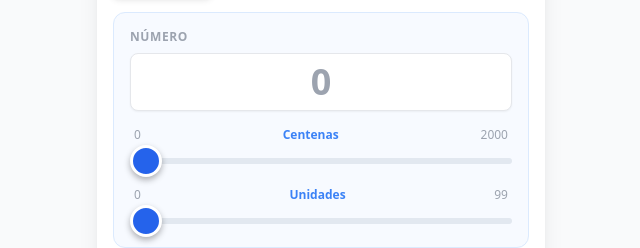
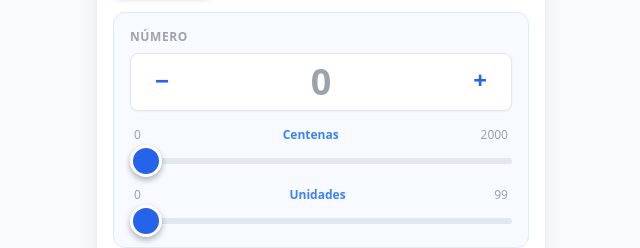
Before and after one commit to prototiposlegisla/abrir-projetos, a plain HTML site: page index.html in a window 1280 px wide. Shown: the part 172-420 px from the top of the page, 319-959 px from the left. Drawn offline with nearby package versions, Linux system fonts and the light colour scheme.

Commit message:
botões de mais e menos

```diff
--- a/index.html
+++ b/index.html
@@ -11,19 +11,18 @@
         input[type=range] {
             -webkit-appearance: none;
             background: transparent;
-            /* MELHORIA 1: Bloqueia rolagem da página ao arrastar o slider */
+            /* Previne rolagem da página ao arrastar o slider */
             touch-action: none;
         }
 
         input[type=range]::-webkit-slider-thumb {
             -webkit-appearance: none;
-            /* MELHORIA 2: Bolinha maior para mais estabilidade (Era 24px) */
+            /* Tamanho aumentado para evitar "pulo" ao soltar */
             height: 32px;
             width: 32px;
             border-radius: 50%;
             background: #2563EB;
             cursor: pointer;
-            /* Ajuste de centralização vertical para o novo tamanho */
             margin-top: -13px;
             box-shadow: 0 3px 6px rgba(0,0,0,0.3);
             border: 3px solid white;
@@ -86,14 +85,24 @@
             </div>
         </div>
 
-        <!-- Seção 2: Número (Input + Sliders Adaptáveis) -->
+        <!-- Seção 2: Número (Input + Botões + Sliders) -->
         <div class="bg-blue-50/50 p-4 rounded-xl border border-blue-100">
             <label class="block text-xs uppercase font-bold text-gray-400 mb-2 tracking-wider">Número</label>
 
-            <!-- Display/Input Principal -->
+            <!-- Display/Input Principal com Botões Granulares -->
             <div class="relative flex items-center mb-4">
+                <!-- Botão Menos -->
+                <button onclick="adjustNumber(-1)" class="absolute left-2 w-12 h-12 flex items-center justify-center text-blue-600 hover:bg-blue-100 rounded-full active:scale-90 transition-transform z-10 touch-action-manipulation font-bold text-2xl pb-1">
+                    −
+                </button>
+
                 <input type="tel" id="projectNumber" pattern="[0-9]*" inputmode="numeric" placeholder="0"
-                    class="w-full text-center text-4xl font-black py-2 bg-white border border-gray-200 rounded-lg focus:ring-4 focus:ring-blue-100 focus:border-blue-500 outline-none transition-all text-blue-700 shadow-sm">
+                    class="w-full text-center text-4xl font-black py-2 px-14 bg-white border border-gray-200 rounded-lg focus:ring-4 focus:ring-blue-100 focus:border-blue-500 outline-none transition-all text-blue-700 shadow-sm">
+
+                <!-- Botão Mais -->
+                <button onclick="adjustNumber(1)" class="absolute right-2 w-12 h-12 flex items-center justify-center text-blue-600 hover:bg-blue-100 rounded-full active:scale-90 transition-transform z-10 touch-action-manipulation font-bold text-2xl pb-1">
+                    +
+                </button>
             </div>
 
             <!-- Sistema de Sliders -->
@@ -217,7 +226,6 @@
         };
 
         const spLegisCodes = { 'PL': 1, 'PDL': 2, 'PR': 3, 'PLO': 4 };
-        // Adicionado 'Ato' ao mapeamento
         const plpCodes = { 'Lei': 'Lei', 'Decreto': 'DEC', 'DecLeg': 'DECLEG', 'Ato': 'Ato' };
 
         // Elementos DOM
@@ -290,6 +298,30 @@
                     numberInput.blur();
                 }
             });
+        }
+
+        // --- Nova Função: Ajuste Granular (Botões +/-) ---
+        function adjustNumber(delta) {
+            let val = parseInt(state.number || 0);
+            const max = state.mode === 'projetos' ? CONFIG.projetos.maxNumber : CONFIG.normas.maxNumber;
+
+            val += delta;
+
+            if (val < 0) val = 0;
+            if (val > max) val = max;
+
+            state.number = val.toString();
+            numberInput.value = val;
+
+            if (val > 0) {
+                syncSlidersFromNumber(val);
+                hideError();
+            } else {
+                if (val === 0) {
+                    // Mantém 0 visível, mas pode zerar sliders
+                    syncSlidersFromNumber(0);
+                }
+            }
         }
 
         // --- Gestão de Modo (Projetos vs Normas) ---
```
